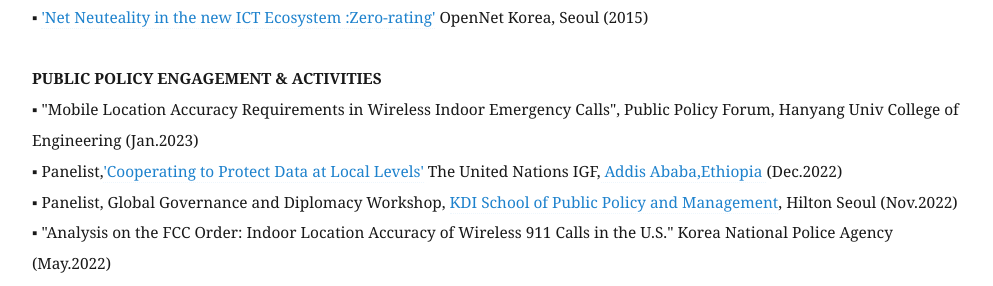
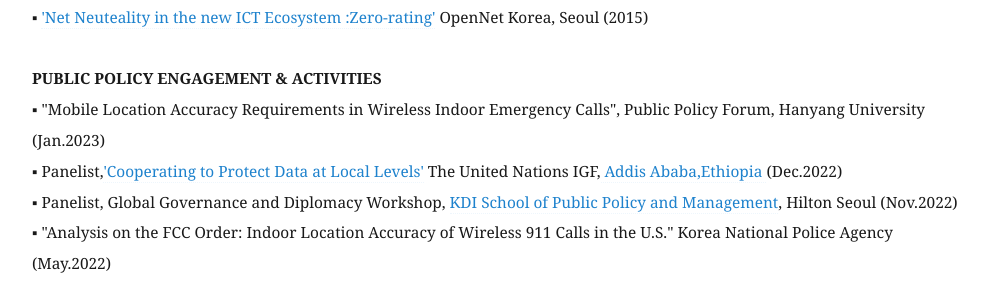
Before and after one commit to eunchangchoi/eunchangchoi.github.io, a Jekyll site: the page built from index.md, in a window 1280 px wide and 900 px high, scrolled down 6118 px. Shown: the part 161-447 px from the top of the window, without its empty margins (68-1061 px from the left). Built offline with Jekyll 4.4.1, drawn with Linux system fonts in a browser that asks for light colours.

Commit message:
Update index.md

```diff
--- a/index.md
+++ b/index.md
@@ -140,7 +140,7 @@ title: "Choi, Eun Chang 최은창"
   <br>
 
  <strong> PUBLIC POLICY ENGAGEMENT & ACTIVITIES</strong> <br>
-▪ "Mobile Location Accuracy Requirements in Wireless Indoor Emergency Calls", Public Policy Forum, Hanyang Univ College of Engineering (Jan.2023)<br>
+▪ "Mobile Location Accuracy Requirements in Wireless Indoor Emergency Calls", Public Policy Forum, Hanyang University (Jan.2023)<br>
 ▪ Panelist,<a href="https://www.intgovforum.org/en/content/nris-cooperating-to-protecting-data-at-local-levels">'Cooperating to Protect Data at Local Levels'</a>  The United Nations IGF,<a href="https://www.intgovforum.org/en?mn=zyjlo3zXcEyFoXe0t8ZjjKlZgTEwFS1Ll2ly.kZktiPIaNySpVaEf"> Addis Ababa,Ethiopia </a>(Dec.2022) <br>
 ▪ Panelist, Global Governance and Diplomacy Workshop, <a href="https://www.kdischool.ac.kr/"> KDI School of Public Policy and Management</a>, Hilton Seoul (Nov.2022)<br>
 ▪ "Analysis on the FCC Order: Indoor Location Accuracy of Wireless 911 Calls in the U.S." Korea National Police Agency (May.2022)<br>
```
